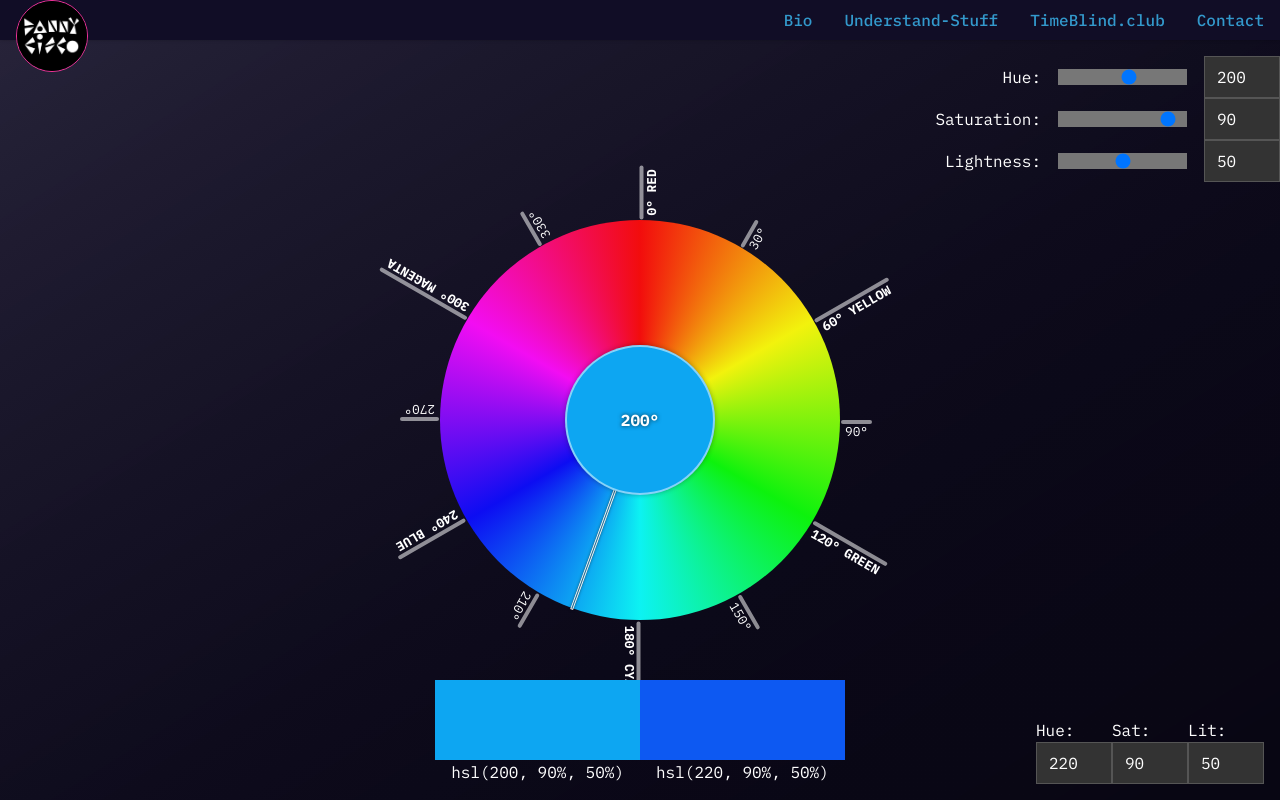
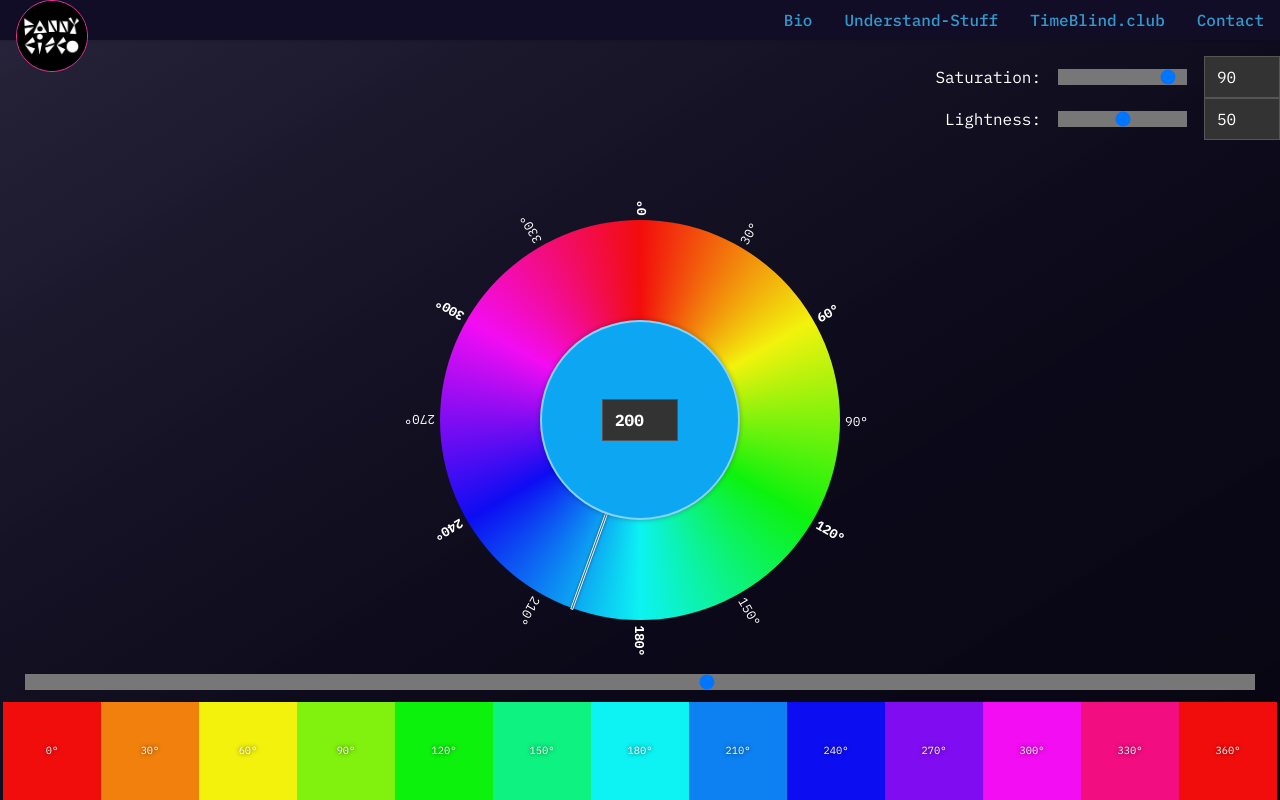
Before and after one commit to Danny-Cisco/danny-cisco, a SvelteKit app: page /understand-stuff/hsl-wheel in a window 1280 px wide. Built offline with nearby package versions, Linux system fonts and the light colour scheme.

Commit message:
hsl wheel is finished

```diff
--- a/src/routes/understand-stuff/hsl-wheel/+page.svelte
+++ b/src/routes/understand-stuff/hsl-wheel/+page.svelte
@@ -1,4 +1,5 @@
 <script>
+	import { onMount } from 'svelte';
 	// Exposed variables for user control
 	export let saturation = 90; // Range: 0 - 100
 	export let lightness = 50; // Range: 0 - 100
@@ -11,23 +12,56 @@
 	let typedHue = 220;
 	let typedSaturation = 90;
 	let typedLightness = 50;
+
+	let boxSize = '10px';
+	// $: console.log('🚀 ~ boxSize:', boxSize);
+
+	let boxCss = '';
+	$: if (boxSize) boxCss = ` width: ${boxSize}; height: ${boxSize}; `;
+
+	// $: console.log('🚀 ~ boxClass:', boxClass);
+
+	// Hue values in 30 degree increments
+	const hueValues = [0, 30, 60, 90, 120, 150, 180, 210, 240, 270, 300, 330, 360];
+
+	// Names for the hue values
+	const hueNames = [
+		'RED',
+		'RED-YELLOW',
+		'YELLOW',
+		'YELLOW-GREEN',
+		'GREEN',
+		'GREEN-CYAN',
+		'CYAN',
+		'CYAN-BLUE',
+		'BLUE',
+		'BLUE-MAGENTA',
+		'MAGENTA',
+		'MAGENTA-RED',
+		'RED'
+	];
+
+	// Function to set the hue from a button
+	function setHue(hueValue) {
+		hue1 = hueValue;
+	}
+
+	onMount(async () => {
+		let boxNum = window.innerWidth / 13;
+		boxSize = Math.round(boxNum).toString() + 'px';
+		console.log('🚀 ~ onMount ~ boxSize:', boxSize);
+	});
 </script>
 
 <div class="fixed inset-0 z-[-1]" class:dark={isDarkMode}></div>
 <div class="relative flex h-full flex-col items-center justify-center" class:dark={isDarkMode}>
-	<!-- Dark mode toggle -->
-	<!-- <div class="absolute left-0 top-10 mt-4 flex items-center space-x-2 pl-4" class:dark={isDarkMode}>
-		<input type="checkbox" bind:checked={isDarkMode} class="toggle" />
-		<span>{isDarkMode ? 'Dark Mode' : 'Light Mode'}</span>
-	</div> -->
-
 	<!-- Saturation & Lightness Controls -->
 	<div class="w-md absolute right-0 top-0 mt-4">
-		<div class="flex items-center justify-end gap-4" class:dark={isDarkMode}>
+		<!-- <div class="flex items-center justify-end gap-4" class:dark={isDarkMode}>
 			Hue:
 			<input type="range" min="0" max="360" step="5" bind:value={hue1} />
 			<input type="number" min="0" max="360" bind:value={hue1} class:dark={isDarkMode} />
-		</div>
+		</div> -->
 		<div class="flex items-center justify-end gap-4" class:dark={isDarkMode}>
 			Saturation:
 			<input type="range" min="0" max="100" step="5" bind:value={saturation} />
@@ -47,31 +81,56 @@
 	<div class="wheel-container fixed inset-0 mt-8">
 		<div class="color-wheel" style="--s: {saturation}%; --l: {lightness}%"></div>
 
-		<!-- New: Indicator line that rotates with hue value -->
+		<!-- Indicator line that rotates with hue value -->
 		<div class="indicator-line relative" style="transform: rotate({hue1 - 90}deg)"></div>
 
-		<!-- New: Center circle with current HSL color -->
-		<div class="center-circle" style="background-color: hsl({hue1}, {saturation}%, {lightness}%)">
-			<div class="hue-value" class:dark-text={lightness > 70}>{hue1}°</div>
+		<!-- Center circle with current HSL color -->
+		<div
+			class="center-circle bg-dark"
+			style="background-color: hsl({hue1}, {saturation}%, {lightness}%)"
+		>
+			<input type="number" min="0" max="360" bind:value={hue1} class:dark={isDarkMode} />
 		</div>
 
 		<!-- Markers for key angles -->
-		<div class="marker red whitespace-nowrap font-bold"><span>0° RED</span></div>
+		<div class="marker red whitespace-nowrap font-bold"><span>0°</span></div>
 		<div class="marker red-yellow whitespace-nowrap"><span>30°</span></div>
-		<div class="marker yellow whitespace-nowrap font-bold"><span>60° YELLOW</span></div>
+		<div class="marker yellow whitespace-nowrap font-bold"><span>60°</span></div>
 		<div class="marker yellow-green whitespace-nowrap"><span>90°</span></div>
-		<div class="marker green whitespace-nowrap font-bold"><span>120° GREEN</span></div>
+		<div class="marker green whitespace-nowrap font-bold"><span>120°</span></div>
 		<div class="marker green-cyan whitespace-nowrap"><span>150°</span></div>
-		<div class="marker cyan whitespace-nowrap font-bold"><span>180° CYAN</span></div>
+		<div class="marker cyan whitespace-nowrap font-bold"><span>180°</span></div>
 		<div class="marker cyan-blue whitespace-nowrap"><span>210°</span></div>
-		<div class="marker blue whitespace-nowrap font-bold"><span>240° BLUE</span></div>
+		<div class="marker blue whitespace-nowrap font-bold"><span>240°</span></div>
 		<div class="marker blue-magenta whitespace-nowrap"><span>270°</span></div>
-		<div class="marker magenta whitespace-nowrap font-bold"><span>300° MAGENTA</span></div>
+		<div class="marker magenta whitespace-nowrap font-bold"><span>300°</span></div>
 		<div class="marker magenta-red whitespace-nowrap"><span>330°</span></div>
 	</div>
 
+	<!-- Horizontal Hue Buttons (Bottom) with Slider -->
+	<div class="horizontal-hue-container fixed bottom-0 left-1/2 z-10 -translate-x-1/2 transform">
+		<!-- Horizontal Hue Slider -->
+		<div class="horizontal-slider px-[21px]">
+			<input type="range" min="0" max="360" step="1" bind:value={hue1} class:dark={isDarkMode} />
+		</div>
+
+		<!-- Horizontal Hue Buttons -->
+		<div class="horizontal-hue-buttons">
+			{#each hueValues as hueValue, index}
+				<button
+					class="hue-button square"
+					style="background-color: hsl({hueValue}, {saturation}%, {lightness}%); {boxCss}"
+					on:click={() => setHue(hueValue)}
+					title="{hueNames[index]}: {hueValue}°"
+				>
+					<span class="hue-label" class:dark-text={lightness > 70}>{hueValue}°</span>
+				</button>
+			{/each}
+		</div>
+	</div>
+
 	<!-- Two HSL comparison boxes -->
-	<div class="hsl-compare-container fixed bottom-4 justify-center">
+	<!-- <div class="hsl-compare-container fixed bottom-4  justify-center">
 		<div>
 			<div
 				class="hsl-box"
@@ -87,10 +146,10 @@
 			></div>
 			<p class="px-4">hsl({typedHue}, {typedSaturation}%, {typedLightness}%)</p>
 		</div>
-	</div>
+	</div> -->
 
 	<!-- HSL input fields -->
-	<div class="hsl-input-container fixed bottom-4 right-4 flex">
+	<!-- <div class="hsl-input-container fixed bottom-4 right-4 flex">
 		<div class="flex flex-col">
 			<label class:dark={isDarkMode}>Hue: </label>
 			<input type="number" min="0" max="360" bind:value={typedHue} class:dark={isDarkMode} />
@@ -103,7 +162,7 @@
 			<label class:dark={isDarkMode}>Lit:</label>
 			<input type="number" min="0" max="100" bind:value={typedLightness} class:dark={isDarkMode} />
 		</div>
-	</div>
+	</div> -->
 </div>
 
 <!-- Styling -->
@@ -121,17 +180,85 @@
 		position: absolute;
 		height: 100%;
 		left: 100%; /* Ensures text starts from the same distance */
-		top: 0 /* Aligns to the marker */
+		top: -0.65rem; /* Aligns to the marker */
 		transform-origin: center; /* Makes the text extend outward */
 		transform: rotate(0deg); /* Keeps text upright */
-		background: #fff8;
+		/* background: #fff8; */
 		padding: 2px 4px;
 		border-radius: 4px;
 		font-size: 0.8rem;
 		white-space: nowrap;
 	}
 
-	/* New: Indicator line (radius stroke) that rotates with hue value */
+	/* Vertical and Horizontal Containers */
+	.vertical-hue-container {
+		display: flex;
+		align-items: flex-start;
+		gap: 5px;
+	}
+
+	.horizontal-hue-container {
+		display: flex;
+		flex-direction: column;
+		align-items: center;
+		gap: 5px;
+	}
+
+	/* Vertical Slider */
+	.vertical-slider {
+		height: 360px;
+		display: flex;
+		align-items: center;
+	}
+
+	.vertical-slider input[type='range'] {
+		transform: rotate(270deg);
+		transform-origin: center;
+		width: 360px;
+		height: 20px;
+		margin-left: -170px;
+		margin-right: -170px;
+	}
+
+	/* Horizontal Slider */
+	.horizontal-slider {
+		width: 100%;
+	}
+
+	.horizontal-slider input[type='range'] {
+		width: 100%;
+	}
+
+	/* Button Containers */
+	.vertical-hue-buttons {
+		display: flex;
+		flex-direction: column;
+	}
+
+	.horizontal-hue-buttons {
+		display: flex;
+		flex-direction: row;
+	}
+
+	/* Hue Buttons - Square */
+	.hue-button.square {
+		border: none;
+		border-radius: 0;
+		display: flex;
+		align-items: center;
+		justify-content: center;
+		cursor: pointer;
+		padding: 0;
+		margin: 0;
+	}
+
+	.hue-label {
+		font-size: 0.65rem;
+		color: white;
+		text-shadow: 0 0 4px rgba(0, 0, 0, 0.7);
+	}
+
+	/* Indicator line (radius stroke) */
 	.indicator-line {
 		position: absolute;
 		top: 50%;
@@ -150,16 +277,16 @@
 		border: solid 1px hsla(0, 0%, 100%, 0.9);
 		height: 3px;
 		box-shadow: 0 0 3px rgba(0, 0, 0, 0.5);
-		box-sizing:border-box;
+		box-sizing: border-box;
 	}
 
-	/* New: Center circle */
+	/* Center circle */
 	.center-circle {
 		position: absolute;
 		top: 50%;
 		left: 50%;
-		width: 150px;
-		height: 150px;
+		width: 25vh;
+		height: 25vh;
 		border-radius: 50%;
 		transform: translate(-50%, -50%);
 		display: flex;
@@ -175,7 +302,6 @@
 	.hue-value {
 		color: white;
 		text-shadow: 0 0 4px rgba(0, 0, 0, 0.7);
-		/* background: black; */
 		padding-inline: 10px;
 		border-radius: 9999px;
 		height: 50px;
@@ -232,7 +358,6 @@
 
 	/* Dark mode marker text */
 	.dark .marker span {
-		/* background: #2228; */
 		color: white;
 	}
 	:global(body) {
@@ -243,13 +368,11 @@
 
 	/* Light Mode */
 	.flex {
-		/* background-color: white; */
 		color: black;
 	}
 
 	/* Dark Mode */
 	.dark {
-		/* background-color: #1a1a1a; */
 		color: white;
 	}
 
```
